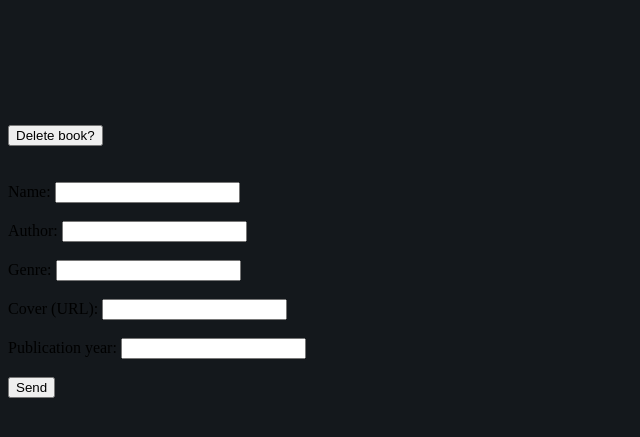
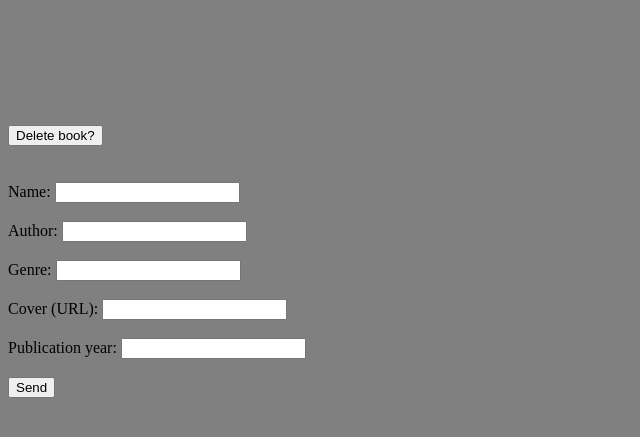
Before and after one commit to carloskholin35/Project-library, a Flask app: template templates/book_detail.html in a window 1280 px wide. Shown: the top 437 px of the page, without its empty margins (0-640 px from the left). Run offline with Flask 3, Linux system fonts and the light colour scheme; the template is opened without the code that fills it, so the values that code supplies are empty.

Commit message:
style: update background color and enhance book cover display in detail view

```diff
--- a/static/style.css
+++ b/static/style.css
@@ -1,5 +1,11 @@
 body {
-    background-color: #14181C;
+    background-color: gray;
+}
+
+#cover-url {
+    max-width: 145px;
+    height: auto;
+    position: sticky;
 }
 
 #title-book {
@@ -9,7 +15,6 @@ body {
 }
 
 #author-book {
-    color: gray;
     font-size: 20px;
 }
 
--- a/templates/book_detail.html
+++ b/templates/book_detail.html
@@ -8,7 +8,9 @@
 </head>
 <body>
     <div id="cover">
+        <img id="cover-url" src="{{ book[4]|e }}">
         <h1 id="title-book">{{ book[1]|e }}</h1>
+        <span id="publication_year">{{ book[5]|e }}</span>
         <span id="author-book">{{ book[2]|e }}</span>
     </div>
     <ul>
```
